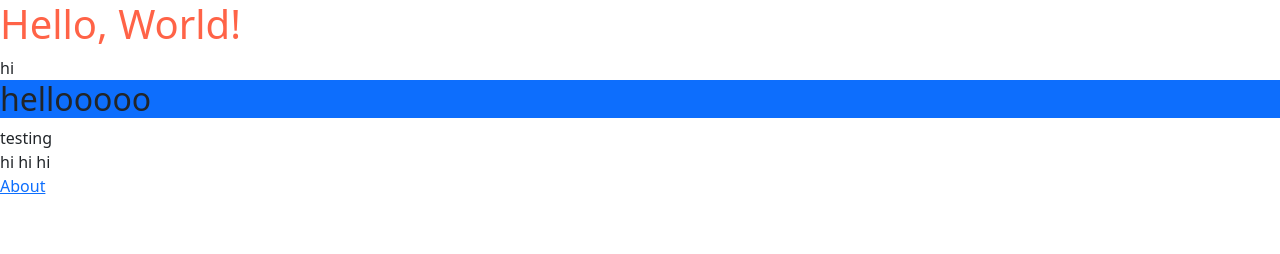
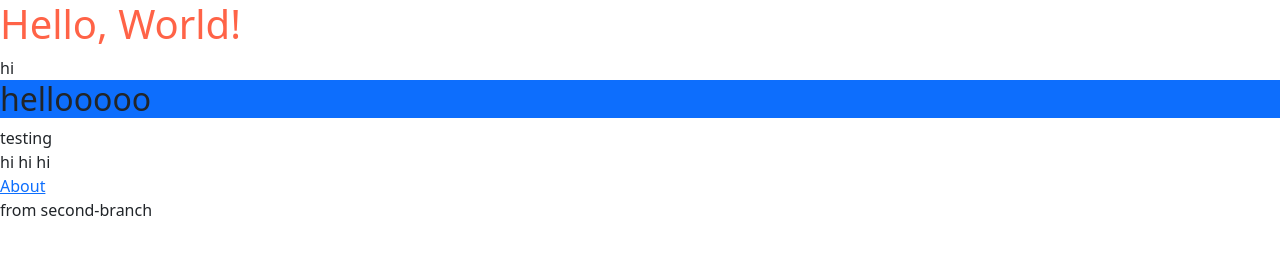
Before and after one commit to tareq-almasri/boilerplate-deploy, a website built with Parcel: page src/index.html in a window 1280 px wide. Built offline with nearby package versions, Linux system fonts and the light colour scheme.

Commit message:
another branch

```diff
--- a/src/index.html
+++ b/src/index.html
@@ -13,5 +13,6 @@
     <div>testing</div>
     <div>hi hi hi</div>
     <a href="./about.html">About</a>
+    <div>from second-branch</div>
   </body>
 </html>
```
